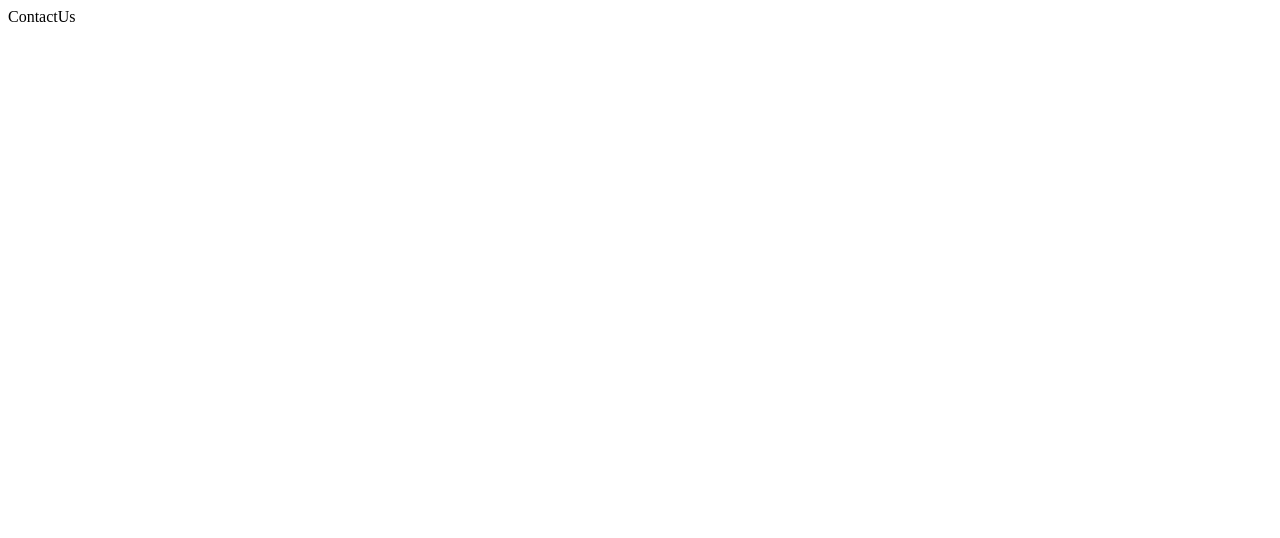
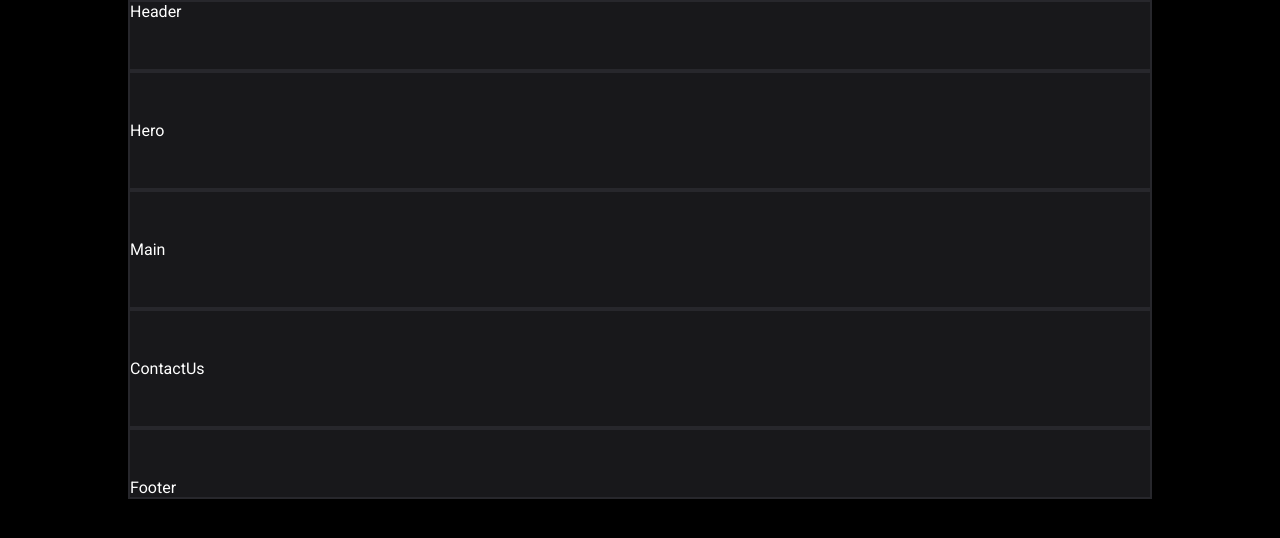
Before and after one commit to redarashid/potfolio, a React (Create React App) app: page / in a window 1280 px wide. Shown: the top 538 px of the page. Built offline with nearby package versions, Linux system fonts and the light colour scheme.

Commit message:
first commit

```diff
--- a/src/App.js
+++ b/src/App.js
@@ -2,16 +2,22 @@ import ContactUs from "./components/4.contact/ContactUs";
 import Header from "./components/1.header/Header";
 import Hero from "./components/2.hero/Hero";
 import Main from "./components/3.main/Main";
+import Footer from "./components/5.footer/Footer";
 
 
 function App() {
   return (
-    <>
+    <div className="container">
       <Header/>
+      <div className="line"/>
       <Hero/>
+      <div className="line"/>
       <Main/>
+      <div className="line"/>
       <ContactUs/>
-    </>
+      <div className="line"/>
+      <Footer/>
+    </div>
   );
 }
 
--- a/src/components/1.header/Header.js
+++ b/src/components/1.header/Header.js
@@ -4,7 +4,7 @@ import './Header.css'
 const Header = () => {
   return (
     <div>
-
+      Header
     </div>
   )
 }
--- a/src/components/2.hero/Hero.js
+++ b/src/components/2.hero/Hero.js
@@ -4,7 +4,7 @@ import './Hero.css'
 const Hero = () => {
   return (
     <div>
-
+      Hero
     </div>
   )
 }
--- a/src/components/3.main/Main.js
+++ b/src/components/3.main/Main.js
@@ -4,7 +4,7 @@ import './Main.css'
 const Main = () => {
   return (
     <div>
-
+      Main
     </div>
   )
 }
--- /dev/null
+++ b/src/components/5.footer/Footer.js
@@ -0,0 +1,12 @@
+import React from 'react'
+import './Footer.css'
+
+const Footer = () => {
+  return (
+    <div>
+      Footer
+    </div>
+  )
+}
+
+export default Footer
--- a/src/index.css
+++ b/src/index.css
@@ -1,14 +1,42 @@
 
+@import url('https://fonts.googleapis.com/css2?family=Roboto:ital,wght@0,100;0,300;0,400;0,500;0,700;0,900;1,100;1,300;1,400;1,500;1,700;1,900&display=swap');
+
+*{
+  margin: 0;
+  padding: 0;
+}
+html {
+  font-family: "Roboto", sans-serif;
+}
+
+html {box-sizing: border-box;}
+
+*, *:before, *:after {box-sizing: inherit;}
 
 :root {
   --primary: #000;
 }
 
 .light {
-  background-color: #FFF;
+  --primary: #FFF;
+  --secoundry: #18181B;
+  --border: rgba(63, 63, 70, 0.4);
 }
 
 
 body {
   background-color: #000;
+  color: #FFF;
 }
+
+.container {
+  border: 2px solid var(--border);
+  width: 80%;
+  margin: auto;
+  background-color: var(--secoundry);
+}
+
+.line {
+  border: 2px solid var(--border);
+  margin: 3rem 0;
+}
```
Also changed, not shown: src/components/5.footer/Footer.css (added).
